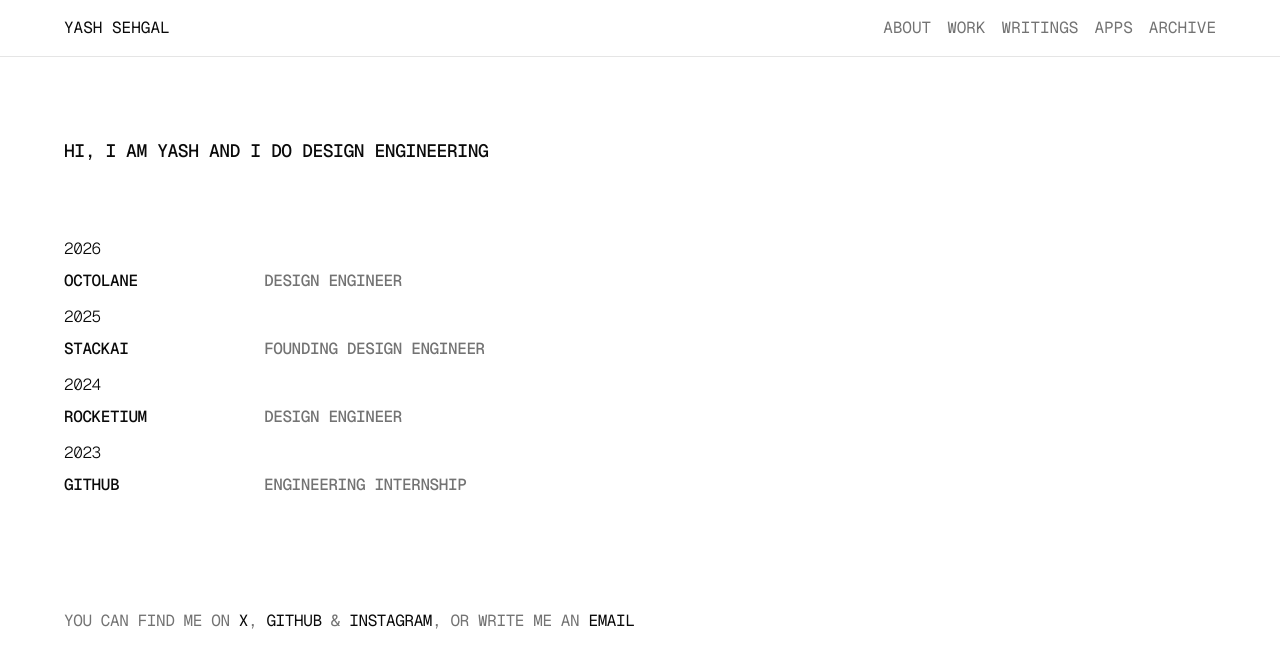
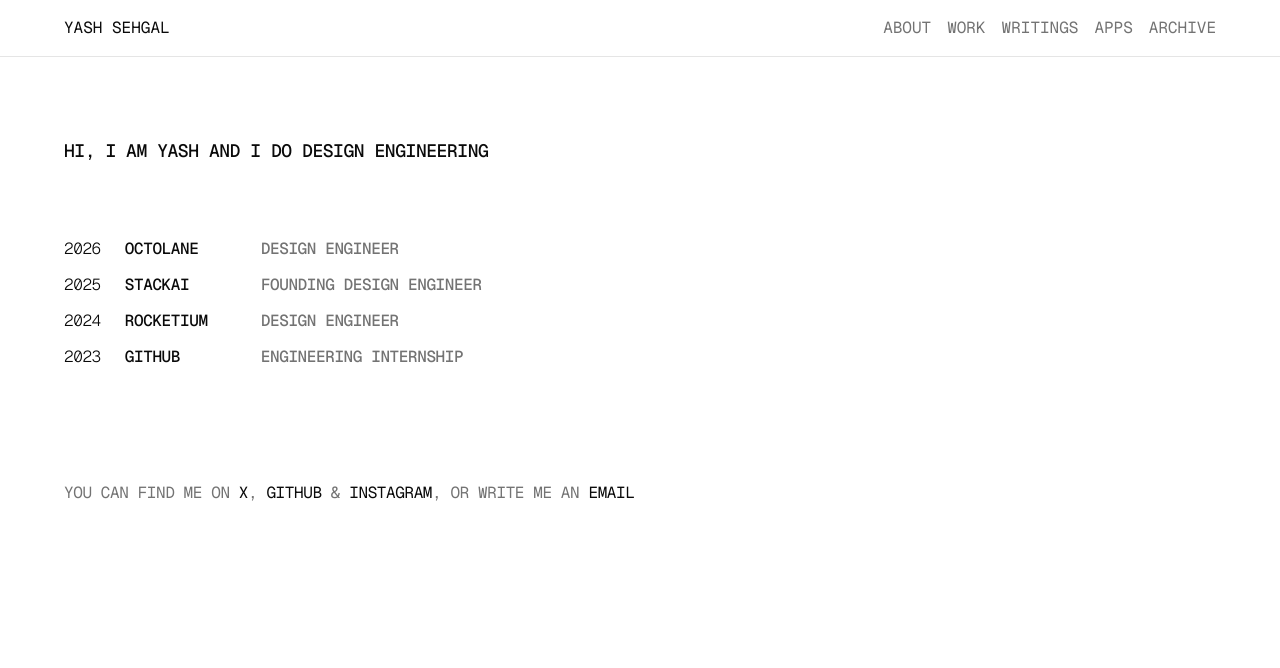
Before and after one commit to yashsehgal/personal-website, a Next.js app: page / in a window 1280 px wide. Shown: the top 668 px of the page. Built offline with nearby package versions, Linux system fonts and the light colour scheme.

Commit message:
Refactor HomeWorkExperienceListSection styles for improved layout; adjust gap and width properties for better visual alignment.

```diff
--- a/modules/home-page/home-work-experience-list-section.tsx
+++ b/modules/home-page/home-work-experience-list-section.tsx
@@ -39,15 +39,38 @@ export function HomeWorkExperienceListSection() {
     >
       {WORK_EXPERIENCE_LIST.map((workExperience) => {
         return (
+          //   <div
+          //     key={workExperience.id}
+          //     className="flex items-start justify-start flex-col gap-2"
+          //   >
+          //     <p className="font-light tabular-nums tracking-tight">
+          //       {workExperience.year}
+          //     </p>
+          //     <div className="flex items-center justify-start">
+          //       <div className="w-50 shrink-0">
+          //         <Link
+          //           href={workExperience.href}
+          //           rel="noopener noreferrer"
+          //           target="_blank"
+          //           className="font-medium tracking-tight uppercase hover:bg-foreground hover:text-background"
+          //         >
+          //           {workExperience.title}
+          //         </Link>
+          //       </div>
+          //       <p className="font-medium uppercase text-muted-foreground tracking-tight">
+          //         {workExperience.designation}
+          //       </p>
+          //     </div>
+          //   </div>
           <div
             key={workExperience.id}
-            className="flex items-start justify-start flex-col gap-2"
+            className="flex items-start justify-start gap-6"
           >
             <p className="font-light tabular-nums tracking-tight">
               {workExperience.year}
             </p>
             <div className="flex items-center justify-start">
-              <div className="w-50 shrink-0">
+              <div className="w-34 shrink-0">
                 <Link
                   href={workExperience.href}
                   rel="noopener noreferrer"
```
